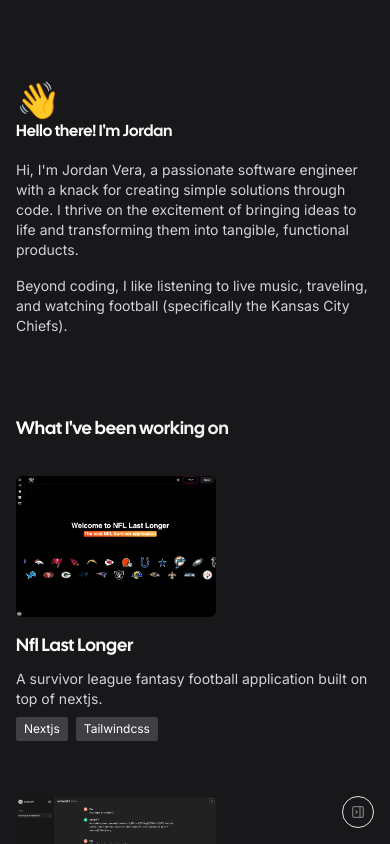
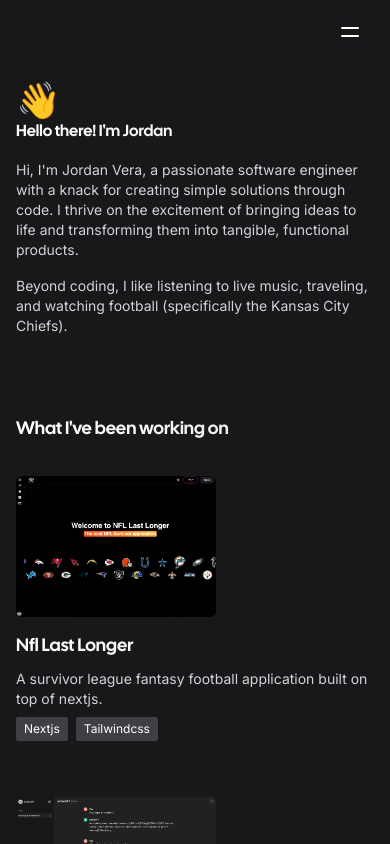
Before and after one commit to JordanVera/portfolio-aceternity, a Next.js app: page / in a window 390 px wide. Built offline with nearby package versions, Linux system fonts and the light colour scheme.

Commit message:
Fixed mobile sidebar button

```diff
--- a/src/components/Sidebar.tsx
+++ b/src/components/Sidebar.tsx
@@ -10,7 +10,7 @@
 import { socials } from '@/constants/socials';
 import { Badge } from './Badge';
 import { AnimatePresence, motion } from 'framer-motion';
-import { IconLayoutSidebarRightCollapse } from '@tabler/icons-react';
+import { IconMenu } from '@tabler/icons-react';
 import { isMobile } from '@/lib/utils';
 import { useMediaQuery } from '@/hooks/useMediaQuery';
 
@@ -44,10 +44,10 @@
         )}
       </AnimatePresence>
       <button
-        className="fixed lg:hidden bottom-4 right-4 h-8 w-8 border border-neutral-200 rounded-full backdrop-blur-sm flex items-center justify-center z-50"
+        className="fixed lg:hidden top-4 right-6 h-8 w-8 rounded-full backdrop-blur-sm flex items-center justify-center z-50"
         onClick={() => setOpen(!open)}
       >
-        <IconLayoutSidebarRightCollapse className="h-4 w-4 text-secondary" />
+        <IconMenu className="h-6 w-6 text-white" />
       </button>
     </>
   );
```
